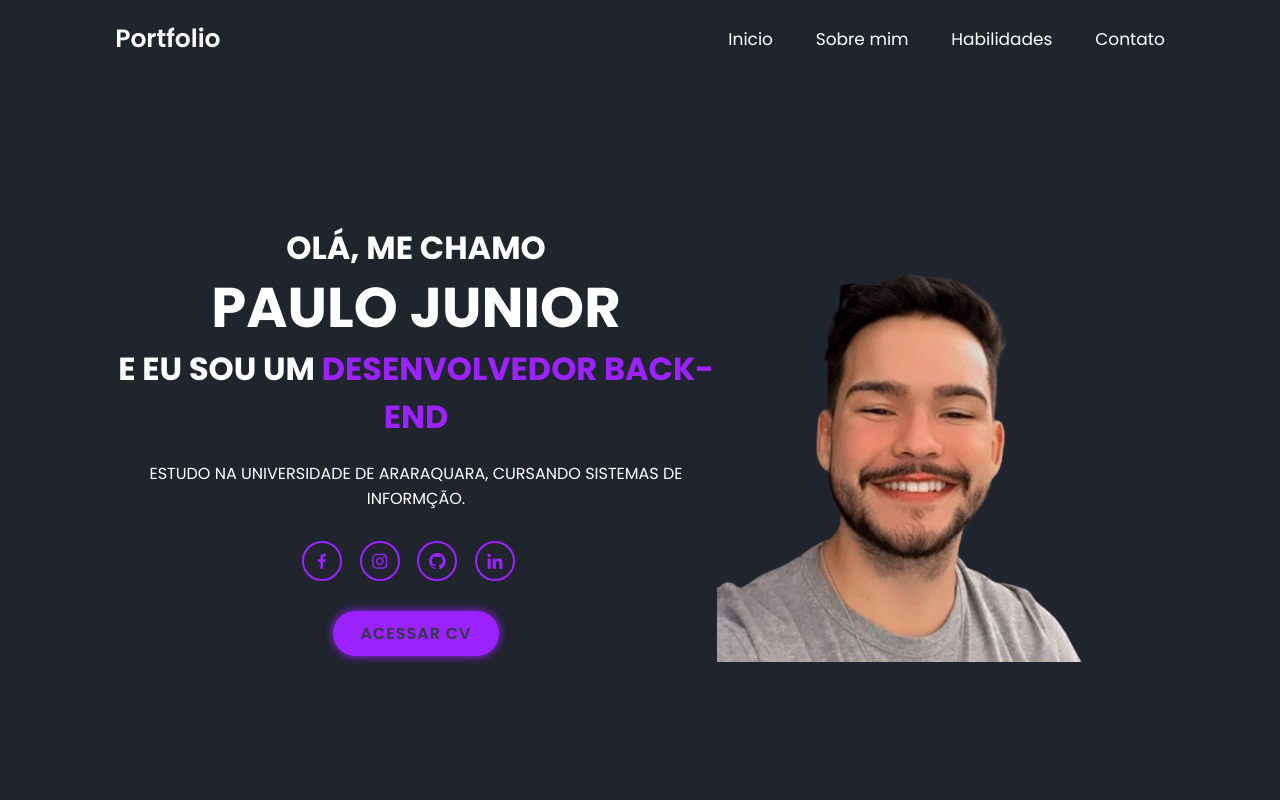
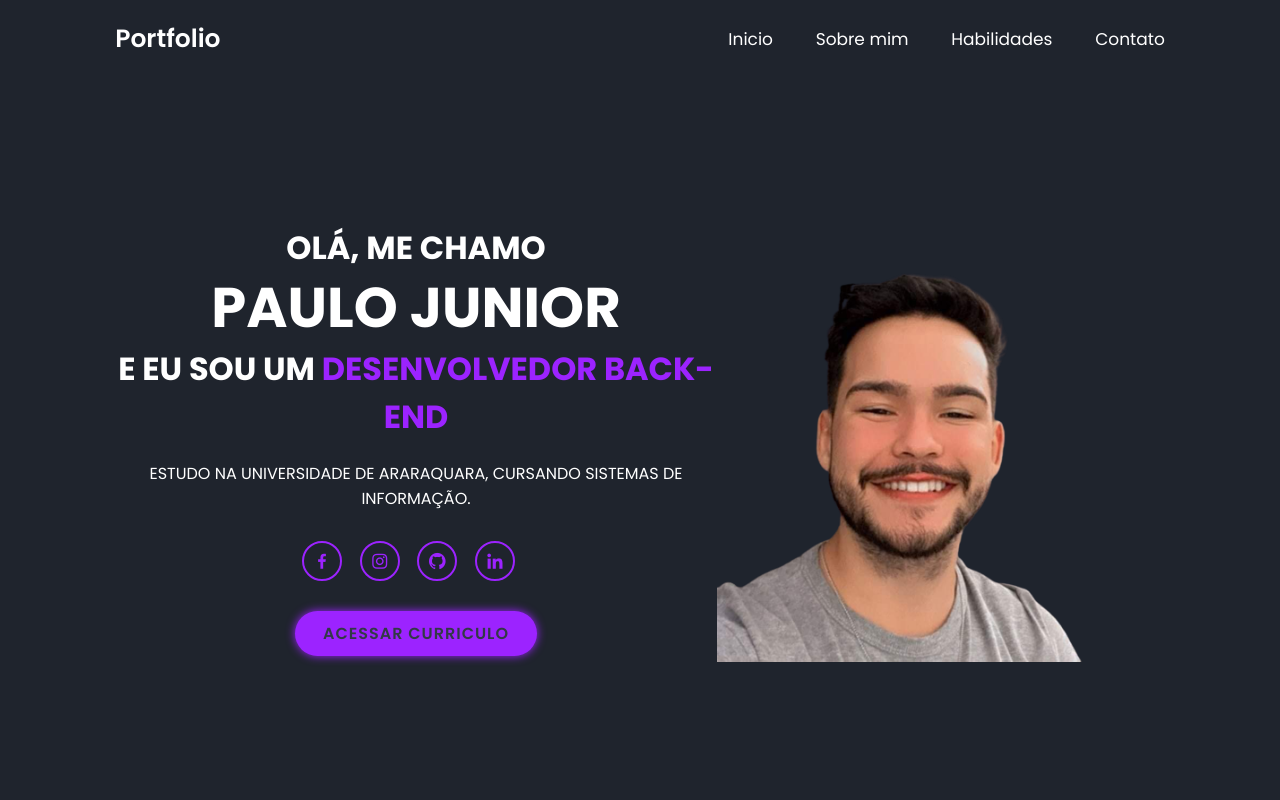
Before and after one commit to eohashzinXD/projeto-portfolio, a plain HTML site: page index.html in a window 1280 px wide. Shown: the top 800 px of the page. Drawn offline with nearby package versions, Linux system fonts and the light colour scheme.

Commit message:
feat: update

```diff
--- a/index.html
+++ b/index.html
@@ -36,14 +36,14 @@
         <h3>Olá, me chamo</h3>
         <h1>Paulo Junior</h1>
         <h3>E eu sou um <span>Desenvolvedor Back-End</span></h3>
-        <p>Estudo na Universidade de Araraquara, Cursando Sistemas de Informção.</p>
+        <p>Estudo na Universidade de Araraquara, Cursando Sistemas de Informação.</p>
         <div class="social-media">
             <a href="#"><i class='bx bxl-facebook' id="fb-icon"></i></a>
             <a href="https://instagram.com/eu_guedesjr" target="_blank"><i class='bx bxl-instagram' id="insta-icon"></i></a>
             <a href="https://github.com/hashzincoder" target="_blank"><i class='bx bxl-github' id="git-icon"></i></a>
             <a href="https://www.linkedin.com/in/paulohashjunior/" target="_blank"><i class='bx bxl-linkedin'></i></a>
         </div>
-        <a href="https://github.com/hashzincoder/curriculo/blob/main/curr%C3%ADculo%202023.pdf" class="btn" target="_blank">Acessar CV</a>
+        <a href="https://github.com/hashzincoder/curriculo/blob/main/curr%C3%ADculo%202023.pdf" target="_blank" class="btn">Acessar Curriculo</a>
     </div>
     <!--Imagem Inicio-->
     <div class="home-img">
```
